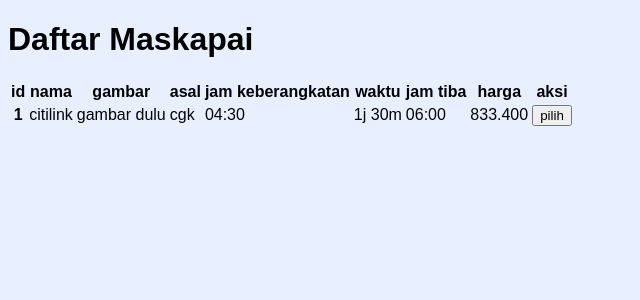
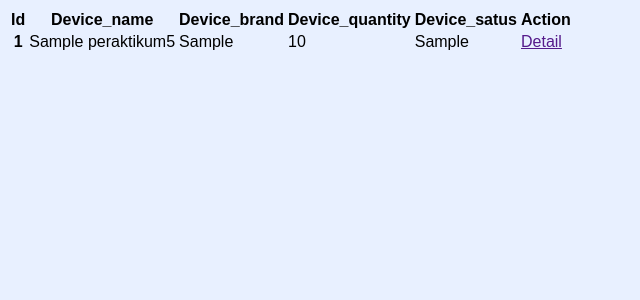
Before and after one commit to Alifan12/Kelompok6_TiketPesawat, a CodeIgniter 4 app: template app/Views/Pilihm.php in a window 1280 px wide. Shown: the top 300 px of the page, without its empty margins (0-640 px from the left). Run offline with PHP 8.4 and a stand-in for CodeIgniter, Linux system fonts and the light colour scheme; the template is opened without the code that fills it: most values are stand-ins (such as "Sample title", 1, 10 or a date in 2020); some libraries are stand-ins or nearby versions.

Commit message:
lalu clone

```diff
--- a/app/Models/PilihmModel.php
+++ b/app/Models/Data_pesawatModel.php
@@ -4,8 +4,8 @@ namespace App\Models;
 
 use CodeIgniter\Model;
 
-class UserModel extends Model
+class Data_pesawatModel extends Model
 {
-    protected $table = 'pilihm';
+    protected $table = 'data_pesawat';
     protected $allowedFields = ['id', 'nama', 'gambar', 'asal', 'jamk', 'waktu', 'jamt', 'tujuan', 'harga'];
 }
--- a/app/Views/Pilihm.php
+++ b/app/Views/Pilihm.php
@@ -11,39 +11,41 @@
   <title>SWINGS.com</title>
 
 </head>
+<?= $this->section('content'); ?>
+<div class="container">
+  <div class="raw">
+    <div class="col">
 
-<body>
-  <h1>Daftar Maskapai</h1>
       <table class="table">
         <thead>
           <tr>
-        <th scope="col"> id </th>
-        <th scope="col"> nama </th>
-        <th scope="col"> gambar </th>
-        <th scope="col"> asal </th>
-        <th scope="col"> jam keberangkatan </th>
-        <th scope="col"> waktu </th>
-        <th scope="col"> jam tiba </th>
-        <th scope="col"> harga </th>
-        <th scope="col"> aksi </th>
+            <th scope="col">Id</th>
+            <th scope="col">Device_name</th>
+            <th scope="col">Device_brand</th>
+            <th scope="col">Device_quantity</th>
+            <th scope="col">Device_satus</th>
+            <th scope="col">Action</th>
           </tr>
         </thead>
         <tbody>
-      <form action="">
+          <?php $i = 1; ?>
+          <?php foreach ($peraktikum5 as $k) : ?>
             <tr>
-          <th scope="row">1 </th>
-          <td>citilink</td>
-          <td>gambar dulu</td>
-          <td>cgk</td>
-          <td>04:30</td>
-          <td>1j 30m</td>
-          <td>06:00</td>
-          <td>833.400</td>
-          <td><button>pilih</button></td>
+              <th scope="row"><?= $i++; ?></th>
+              <td><?= $k['Device_name']; ?></td>
+              <td><?= $k['Device_brand']; ?></td>
+              <td><?= $k['Device_quantity']; ?></td>
+              <td><?= $k['Device_satus']; ?></td>
+              <td>
+                <a href="" class="btn btn-success">Detail</a>
+              </td>
             </tr>
-      </form>
+          <?php endforeach; ?>
         </tbody>
       </table>
-</body>
+
+    </div>
+  </div>
+</div>
 
 </html>
```
Also changed, not shown: app/Controllers/Pilihm.php (+14 -6 lines). Lines whose indentation alone changed are shown as unchanged.
